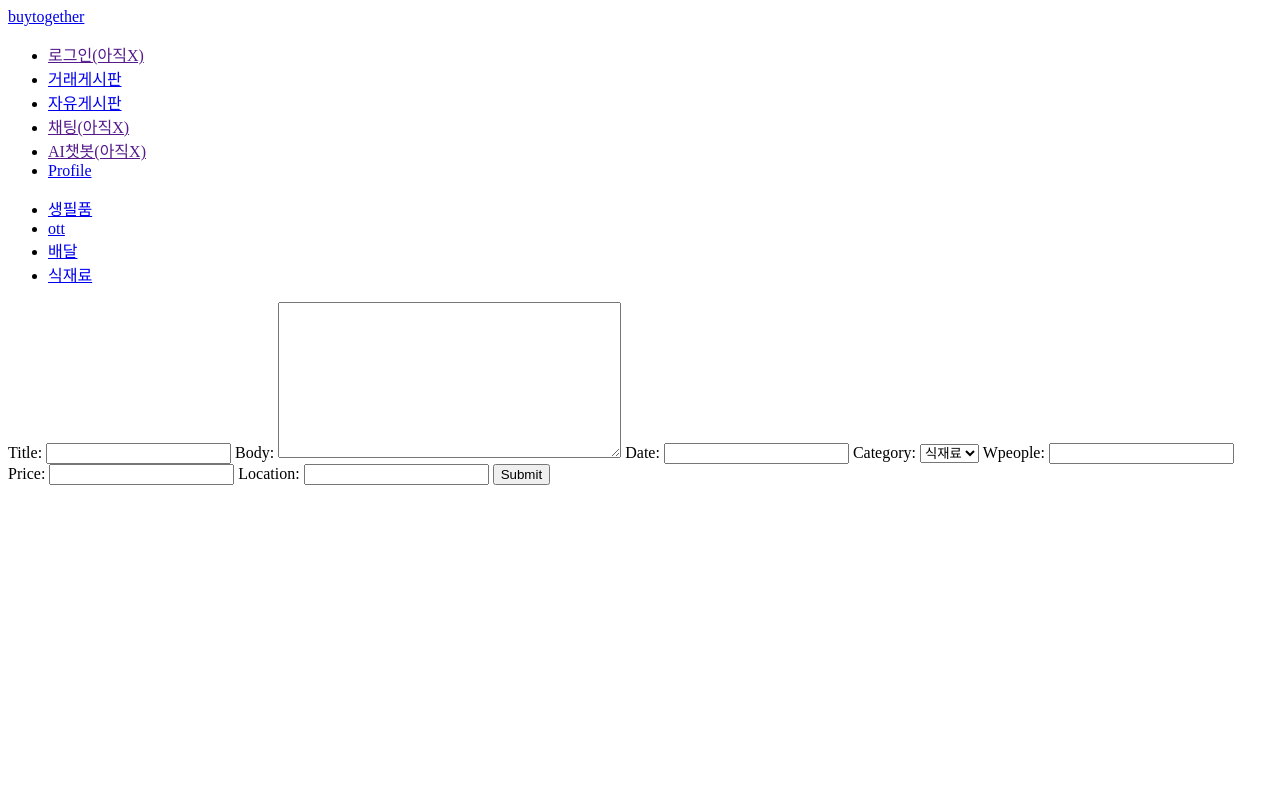
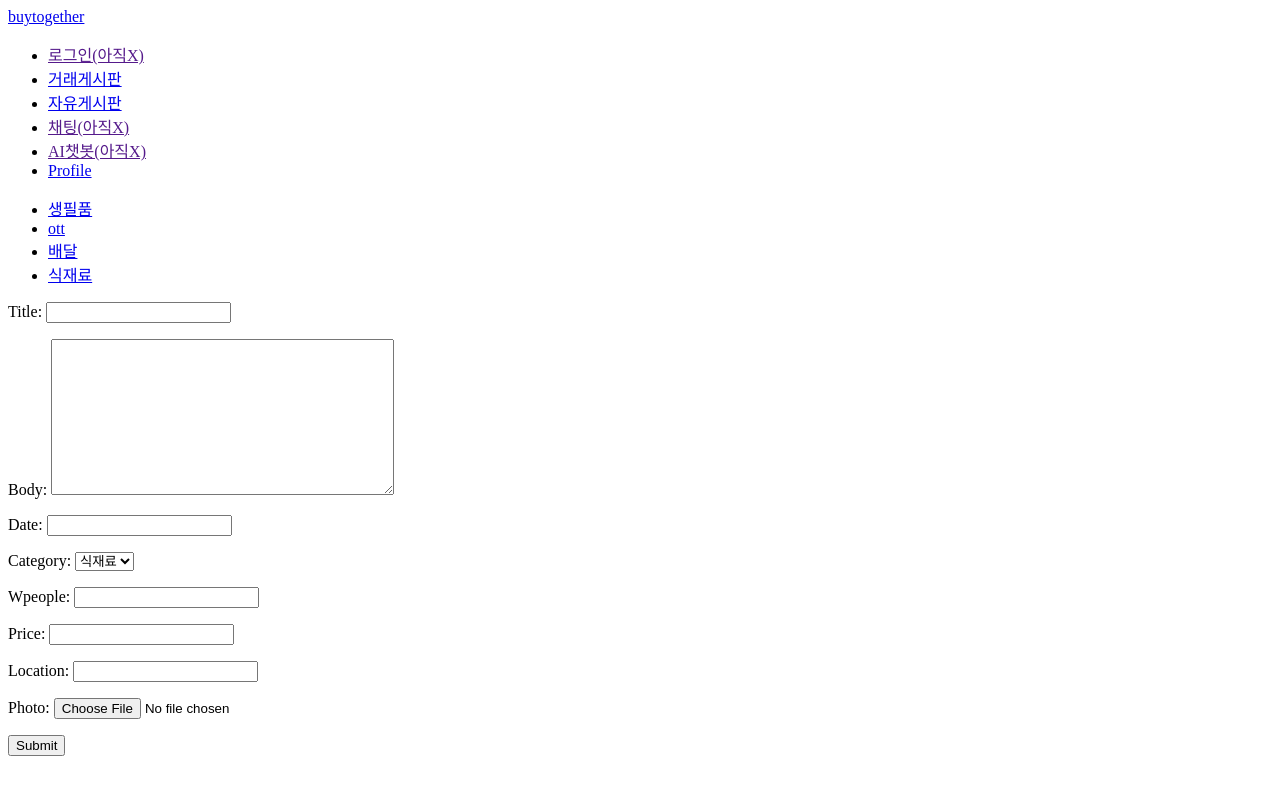
Before and after one commit to minsol1/buytogether, a Django app: page /create in a window 1280 px wide. Run offline with Django 4.2, Linux system fonts and the light colour scheme.

Commit message:
게시판

```diff
--- a/buyTogether/buyTogether/settings.py
+++ b/buyTogether/buyTogether/settings.py
@@ -128,6 +128,12 @@ STATICFILES_DIRS = [
 
 STATIC_ROOT = os.path.join(BASE_DIR, 'staticfiles')
 
+import os
+#업로드한 테이터가 저장될 경로
+MEDIA_ROOT = os.path.join(BASE_DIR,'media')
+
+#업로드한 파일접근할수잇는 경로지정
+MEDIA_URL = '/media/'
 
 # Default primary key field type
 # https://docs.djangoproject.com/en/4.0/ref/settings/#default-auto-field
--- a/buyTogether/buyTogether/urls.py
+++ b/buyTogether/buyTogether/urls.py
@@ -15,6 +15,8 @@ Including another URLconf
 """
 from django.contrib import admin
 from django.urls import path,include
+from django.conf import settings # settings 사용하기위해
+from django.conf.urls.static import static # static 사용하기위해
 
 urlpatterns = [
     path('admin/', admin.site.urls),
@@ -23,3 +25,4 @@ urlpatterns = [
     path('freehome/',include('freebd.urls')),
     path('profile/',include('users.urls')),
 ]
+urlpatterns += static(settings.MEDIA_URL, document_root=settings.MEDIA_ROOT)
--- a/buyTogether/freebd/forms.py
+++ b/buyTogether/freebd/forms.py
@@ -4,7 +4,7 @@ from .models import Free,Comment
 class Freemodelform(forms.ModelForm):
 	class Meta:
 		model = Free
-		fields = ['title','body']
+		fields = ['title','body','photo']
 
 class CommentForm(forms.ModelForm):
 	class Meta:
--- a/buyTogether/freebd/models.py
+++ b/buyTogether/freebd/models.py
@@ -5,8 +5,8 @@ class Free(models.Model):
     title = models.CharField(max_length=200)
     body = models.TextField()
     writeDate = models.DateTimeField(auto_now_add=True)
+    photo = models.ImageField(blank=True,null=True,upload_to='free_photo')
     # good = models.IntegerField()
-    # id = models.AutoField(primary_key=True)
     def __str__(self):
         return self.title
 
--- a/buyTogether/purbd/forms.py
+++ b/buyTogether/purbd/forms.py
@@ -4,4 +4,4 @@ from .models import Pur
 class Purmodelform(forms.ModelForm):
 	class Meta:
 		model = Pur
-		fields = ['title','body','date','category','wpeople','price','location']
+		fields = ['title','body','date','category','wpeople','price','location','photo']
--- a/buyTogether/purbd/models.py
+++ b/buyTogether/purbd/models.py
@@ -20,6 +20,7 @@ class Pur(models.Model):
     price = models.IntegerField(blank=False,
                                  null=False,)
     location=models.CharField(max_length=300)
+    photo = models.ImageField(blank=True,null=True,upload_to='pur_photo')
     # lat = models.FloatField() #위도
     # long = models.FloatField() #경도
     good = models.IntegerField(null=True,default=0)
--- a/buyTogether/templates/freebd/detail.html
+++ b/buyTogether/templates/freebd/detail.html
@@ -9,7 +9,9 @@
 <p>
     {{detail.body}}
 </p>
-
+{% if detail.photo.url %}
+	<img src="{{ detail.photo.url }}" alt="">
+{% endif %}
 
 <h3>댓글</h3>
 
--- a/buyTogether/templates/freebd/freeCreate.html
+++ b/buyTogether/templates/freebd/freeCreate.html
@@ -3,7 +3,7 @@
 {% block content %}
 <form method="POST" action="{% url 'freeCreate' %}">
     {% csrf_token %}
-    {{form}}
+    {{form.as_p}}
     <input type="submit">
 </form>
 {% endblock %}
--- a/buyTogether/templates/purbd/category.html
+++ b/buyTogether/templates/purbd/category.html
@@ -12,4 +12,6 @@
 <span>위치</span>
 <span>{{post.good}}</span>
 {% endfor %}
+
+<a href="create">새글 작성</a>
 {% endblock %}
--- a/buyTogether/templates/purbd/create.html
+++ b/buyTogether/templates/purbd/create.html
@@ -3,7 +3,7 @@
 {% block content %}
 <form method="POST" action="{% url 'create' %}">
     {% csrf_token %}
-    {{form}}
+    {{form.as_p}}
     <input type="submit">
 </form>
 {% endblock %}
--- a/buyTogether/templates/purbd/detail.html
+++ b/buyTogether/templates/purbd/detail.html
@@ -7,6 +7,9 @@
 </h3>
 <span>닉네임</span> <span>레벨</span> <span>{{detail.writeDate}}</span>
 <p>{{detail.body}}</p>
+{% if detail.photo.url %}
+	<img src="{{ detail.photo.url }}" alt="">
+{% endif %}
 
 <span>{{detail.people}}/{{detail.wpeople}}</span>
 <span>가격 : {{detail.price}}원 </span>
```
Also changed, not shown: buyTogether/db.sqlite3, buyTogether/freebd/migrations/0002_free_photo.py (added), buyTogether/media/pur_photo/d.jpg (added), buyTogether/media/pur_photo/d_eWWZZ3W.jpg (added), buyTogether/purbd/migrations/0004_pur_photo.py (added).
